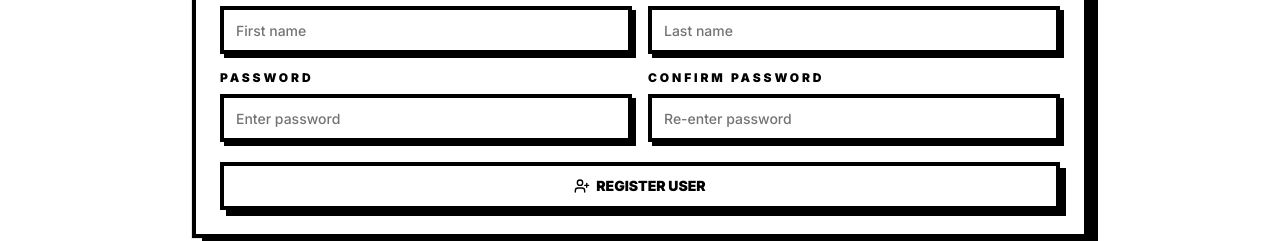
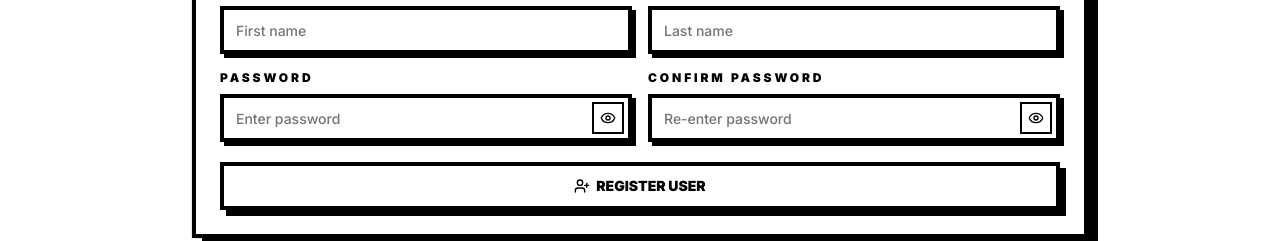
Before and after one commit to maybepallab8/AvintoAINewsPortal, a Next.js app: page /register in a window 1280 px wide. Shown: the part 498-739 px from the top of the page. Built offline with nearby package versions, Linux system fonts and the light colour scheme.

Commit message:
Feat:visisbility icon in password input

```diff
--- a/components/auth/login-form.tsx
+++ b/components/auth/login-form.tsx
@@ -4,6 +4,7 @@ import { useRouter } from "next/navigation"
 import { LogIn } from "lucide-react"
 import { toast } from "sonner"
 
+import { PasswordInput } from "@/components/auth/password-input"
 import { useLoginForm } from "@/hooks/use-login-form"
 import { Button } from "@/components/ui/button"
 import {
@@ -72,6 +73,16 @@ export function LoginForm(): React.JSX.Element {
                 <span className="text-xs font-black uppercase tracking-[0.24em]">
                   {field.label}
                 </span>
+                {field.type === "password" ? (
+                  <PasswordInput
+                    inputClassName="h-12 border-4 border-black bg-white px-3 font-bold shadow-[4px_4px_0_#000] placeholder:font-medium dark:border-white dark:bg-black dark:shadow-[4px_4px_0_#fff]"
+                    name={field.name}
+                    onChange={handleInputChange}
+                    placeholder={field.placeholder}
+                    required
+                    value={formValues[field.name]}
+                  />
+                ) : (
                   <Input
                     className="h-12 border-4 border-black bg-white px-3 font-bold shadow-[4px_4px_0_#000] placeholder:font-medium dark:border-white dark:bg-black dark:shadow-[4px_4px_0_#fff]"
                     name={field.name}
@@ -81,6 +92,7 @@ export function LoginForm(): React.JSX.Element {
                     type={field.type}
                     value={formValues[field.name]}
                   />
+                )}
               </label>
             ))}
           </div>
--- /dev/null
+++ b/components/auth/password-input.tsx
@@ -0,0 +1,44 @@
+"use client"
+
+import * as React from "react"
+
+import { Eye, EyeOff } from "lucide-react"
+
+import { Button } from "@/components/ui/button"
+import { Input } from "@/components/ui/input"
+import { cn } from "@/lib/utils"
+
+interface PasswordInputProps extends Omit<React.ComponentProps<"input">, "type"> {
+  inputClassName?: string
+}
+
+export function PasswordInput({
+  className,
+  inputClassName,
+  ...props
+}: PasswordInputProps): React.JSX.Element {
+  const [isVisible, setIsVisible] = React.useState(false)
+
+  return (
+    <div className={cn("relative", className)}>
+      <Input
+        {...props}
+        className={cn("pr-14", inputClassName)}
+        type={isVisible ? "text" : "password"}
+      />
+
+      <Button
+        aria-label={isVisible ? "Hide password" : "Show password"}
+        className="absolute top-1/2 right-2 size-8 -translate-y-1/2 border-2 border-black bg-white text-black shadow-none hover:bg-black hover:text-white dark:border-white dark:bg-black dark:text-white dark:hover:bg-white dark:hover:text-black"
+        onClick={() => {
+          setIsVisible((currentValue) => !currentValue)
+        }}
+        size="icon-sm"
+        type="button"
+        variant="outline"
+      >
+        {isVisible ? <EyeOff /> : <Eye />}
+      </Button>
+    </div>
+  )
+}
--- a/components/auth/register-form.tsx
+++ b/components/auth/register-form.tsx
@@ -4,6 +4,7 @@ import { useRouter } from "next/navigation"
 import { UserPlus } from "lucide-react"
 import { toast } from "sonner"
 
+import { PasswordInput } from "@/components/auth/password-input"
 import { useRegisterForm } from "@/hooks/use-register-form"
 import { Button } from "@/components/ui/button"
 import {
@@ -96,6 +97,16 @@ export function RegisterForm(): React.JSX.Element {
                 <span className="text-xs font-black uppercase tracking-[0.24em]">
                   {field.label}
                 </span>
+                {field.type === "password" ? (
+                  <PasswordInput
+                    inputClassName="h-12 border-4 border-black bg-white px-3 font-bold shadow-[4px_4px_0_#000] placeholder:font-medium dark:border-white dark:bg-black dark:shadow-[4px_4px_0_#fff]"
+                    name={field.name}
+                    onChange={handleInputChange}
+                    placeholder={field.placeholder}
+                    required
+                    value={formValues[field.name]}
+                  />
+                ) : (
                   <Input
                     className="h-12 border-4 border-black bg-white px-3 font-bold shadow-[4px_4px_0_#000] placeholder:font-medium dark:border-white dark:bg-black dark:shadow-[4px_4px_0_#fff]"
                     name={field.name}
@@ -105,6 +116,7 @@ export function RegisterForm(): React.JSX.Element {
                     type={field.type}
                     value={formValues[field.name]}
                   />
+                )}
               </label>
             ))}
           </div>
```
Also changed, not shown: 1 other file (tests, documents, lock files or other folders). Lines whose indentation alone changed are shown as unchanged.
